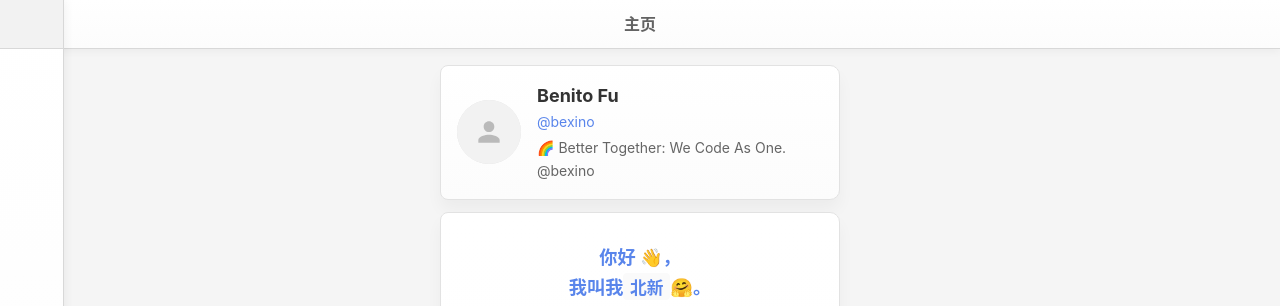
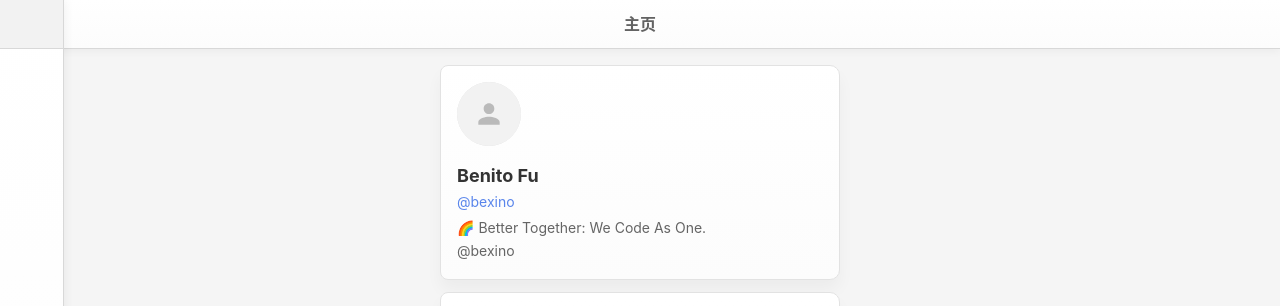
Before and after one commit to bexino/bexino.github.io, a website built with Vite: page index.html in a window 1280 px wide. Shown: the top 306 px of the page. Built offline with nearby package versions, Linux system fonts and the light colour scheme; no server answers; grey boxes are pictures that could not be loaded; files whose address does not match are found by name.

Commit message:
style: 调整 GitHub 个人信息卡片为纵向布局以适配窄屏

```diff
--- a/index.html
+++ b/index.html
@@ -32,14 +32,14 @@
             <div id="home-content" class="hidden flex-1 overflow-y-auto">
               <div class="mx-auto flex max-w-s-screen flex-col gap-3 p-4 pb-6">
                 <!-- GitHub 个人信息卡片 -->
-                <article class="flex items-center gap-4 rounded-s-lg border-s-sm border-s-grey-400 bg-s-white p-4 shadow-s-card">
+                <article class="flex flex-col items-start gap-4 rounded-s-lg border-s-sm border-s-grey-400 bg-s-white p-4 shadow-s-card">
                   <div class="relative h-16 w-16 shrink-0">
                     <img id="gh-avatar" class="h-16 w-16 rounded-full border-s-sm border-s-grey-400 bg-s-grey-200 object-cover" alt="" hidden />
                     <span id="gh-avatar-fallback" class="absolute inset-0 flex items-center justify-center rounded-full bg-s-grey-200 text-s-grey-500">
                       <svg class="md-icon" style="width: 32px; height: 32px;"><use href="./icons-sprite.svg#si-person" /></svg>
                     </span>
                   </div>
-                  <div class="min-w-0 flex-1">
+                  <div class="min-w-0 w-full">
                     <p id="gh-name" class="text-s-18 font-bold text-s-grey-900">—</p>
                     <a id="gh-login" href="https://github.com/bexino" target="_blank" rel="noopener" class="text-s-14 text-s-blue-300"></a>
                     <p id="gh-bio" class="mt-1 whitespace-pre-line text-s-14 leading-relaxed text-s-text-body"></p>
```
